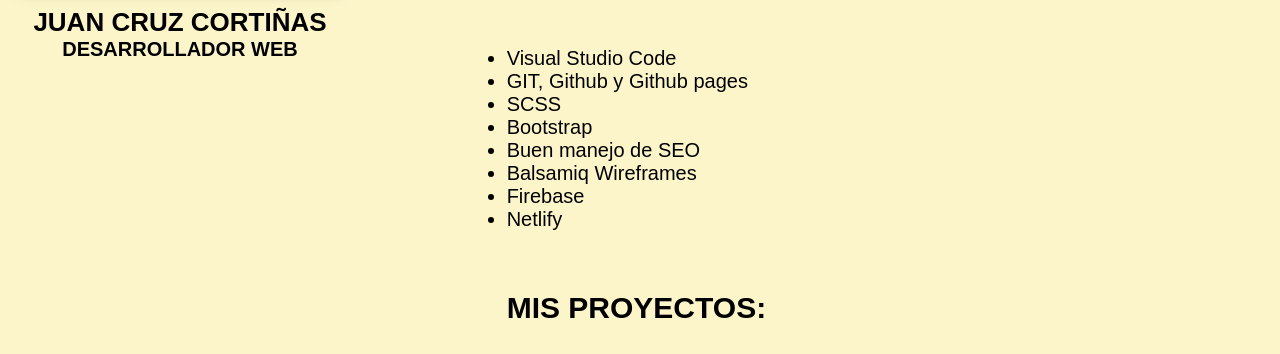
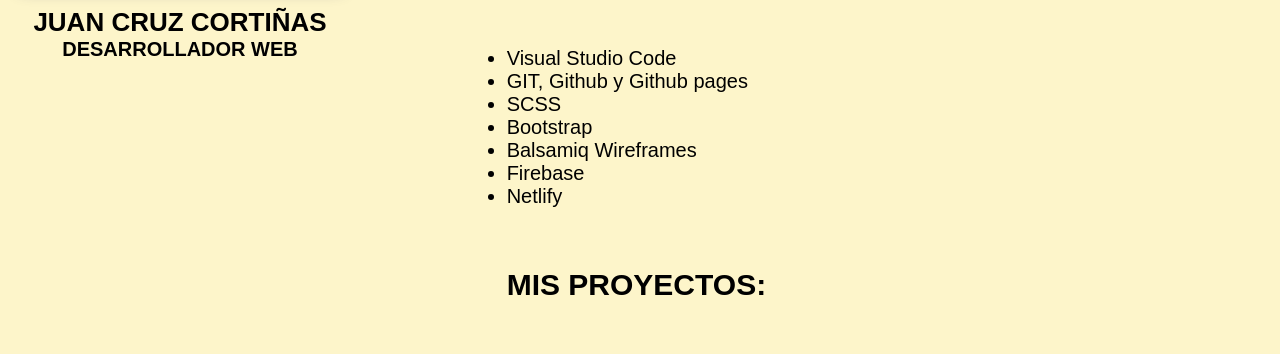
Before and after one commit to Jcruzcorti/CV, a plain HTML site: page portfolio.html in a window 1280 px wide. Shown: the part 423-777 px from the top of the page. Drawn offline with Linux system fonts and the light colour scheme.

Commit message:
Actualizacion de conocimientos adicionales

```diff
--- a/portfolio.html
+++ b/portfolio.html
@@ -78,7 +78,6 @@
                     <li class="article3__info--ul--li">GIT, Github y Github pages</li>
                     <li class="article3__info--ul--li">SCSS</li>
                     <li class="article3__info--ul--li">Bootstrap</li>
-                    <li class="article3__info--ul--li">Buen manejo de SEO</li>
                     <li class="article3__info--ul--li">Balsamiq Wireframes</li>
                     <li class="article3__info--ul--li">Firebase</li>
                     <li class="article3__info--ul--li">Netlify</li>
```
